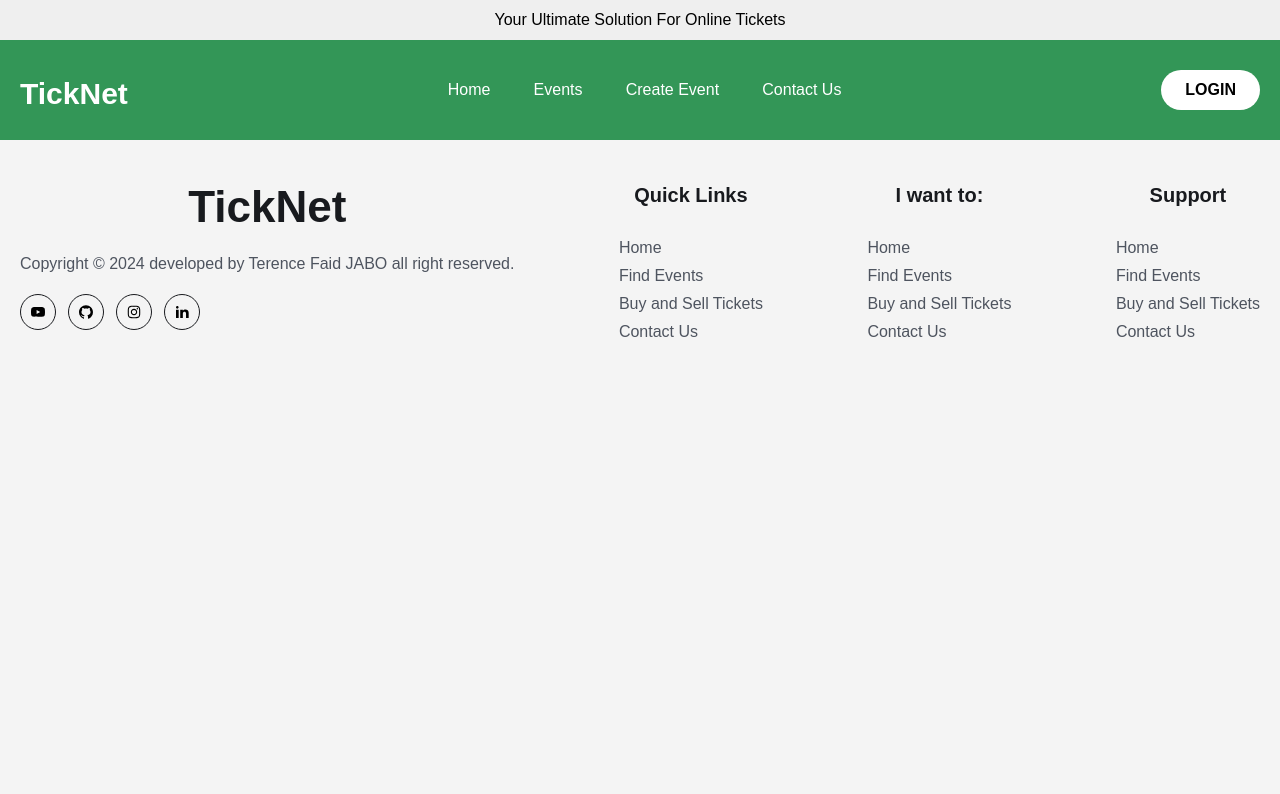
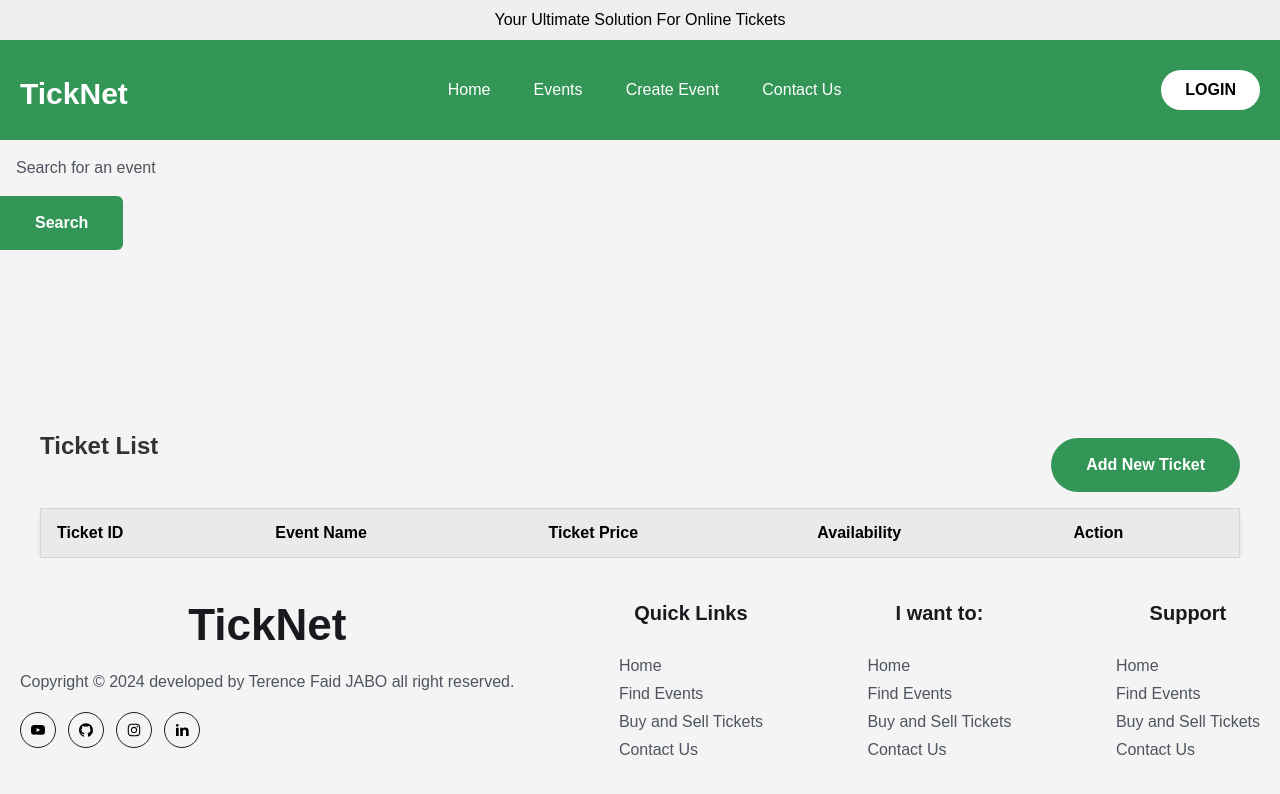
Before and after one commit to faid-terence/Event-Ease-V1.2, a React (Vite) app: page /dahboard-tickets in a window 1280 px wide. Shown: the top 794 px of the page. Built offline with nearby package versions, Linux system fonts and the light colour scheme.

Commit message:
fix: Remove undefined variables from TicketTable component

```diff
--- a/src/Routes/Router.jsx
+++ b/src/Routes/Router.jsx
@@ -16,6 +16,7 @@ import ProtectedRoute from "./ProtectedRoute";
 import { ResetPassword } from "../Pages/ResetPassword";
 import { SetNewPassword } from "../Pages/SetNewPassword";
 import { EmailVerified } from "../Pages/EmailVerified";
+import { MyTickets } from "../components/Dashboard/Tickets/MyTickets";
 
 export const Router = () => {
   return (
@@ -57,6 +58,7 @@ export const Router = () => {
           />
         }
       />
+      <Route path="/dahboard-tickets" element={<MyTickets />} />
     </Routes>
   );
 };
--- a/src/components/Dashboard/Aside.jsx
+++ b/src/components/Dashboard/Aside.jsx
@@ -35,6 +35,12 @@ const Aside = () => {
               My Profile
             </Link>
           </li>
+          <li className="mt-[40px]">
+            <Link to="/dahboard-tickets" className="block py-2 px-4">
+              <FaUser className="mr-2" />
+              My Tickets
+            </Link>
+          </li>
         </ul>
       </div>
     </aside>
--- /dev/null
+++ b/src/components/Dashboard/Tickets/MyTickets.jsx
@@ -0,0 +1,20 @@
+import React from "react";
+import { TicketTable } from "./TicketTable";
+
+export const MyTickets = () => {
+  return (
+    <>
+      <div>
+        <input
+          type="search"
+          className="py-4 pl-4 pr-2 bg-transparent w-full focus:outline-none cursor-pointer placeholder:text-textColor"
+          placeholder="Search for an event"
+        />
+        <button className="btn mt-0 rounded-[0px] rounded-r-md  ">
+          Search
+        </button>
+      </div>
+      <TicketTable />
+    </>
+  );
+};
--- a/src/components/Dashboard/Tickets/TicketTable.jsx
+++ b/src/components/Dashboard/Tickets/TicketTable.jsx
@@ -1,6 +1,6 @@
 import React from "react";
 
-export const TicketTable = () => {
+export const TicketTable = ({ tickets, openModal }) => {
   return (
     <div className="overflow-x-auto px-10 mt-[150px]">
       <div className="flex justify-between items-center mb-4">
@@ -20,7 +20,8 @@ export const TicketTable = () => {
           </tr>
         </thead>
         <tbody>
-          {tickets.map((ticket) => (
+          {tickets &&
+            tickets.map((ticket) => (
               <tr
                 key={ticket.id}
                 className="border-b border-gray-300 hover:bg-gray-100 transition-all duration-200"
@@ -50,20 +51,7 @@ export const TicketTable = () => {
             ))}
         </tbody>
       </table>
-      {selectedTicket && (
-        <UpdateTicketFormModal
-          isOpen={true}
-          onClose={() => setSelectedTicket(null)}
-          ticketData={selectedTicket}
-        />
-      )}
-      {isCreateTicketModalOpen && (
-        <CreateTicketModal
-          isOpen={isCreateTicketModalOpen}
-          onClose={() => setCreateTicketModalOpen(false)}
-          eventId={selectedEventId}
-        />
-      )}
+      {/* Removed references to isCreateTicketModalOpen */}
     </div>
   );
 };
```
Lines whose indentation alone changed are shown as unchanged.
